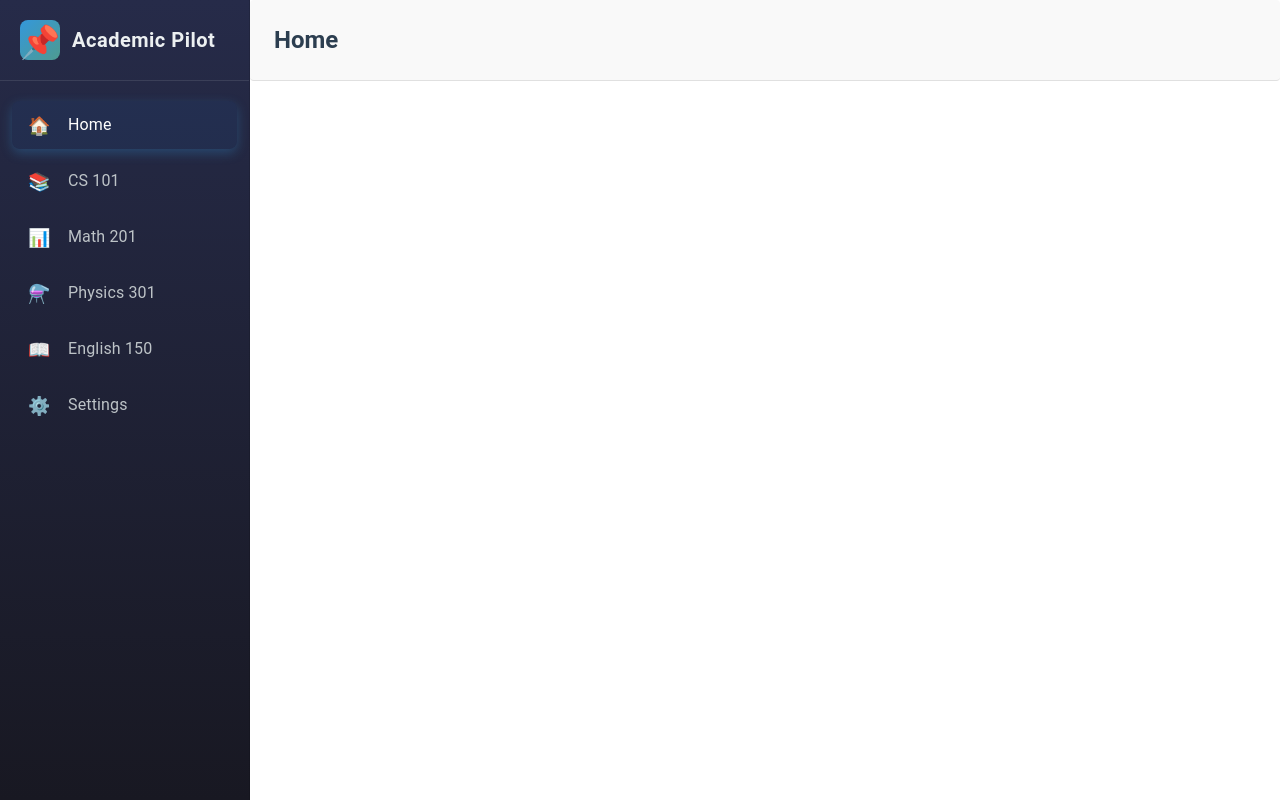
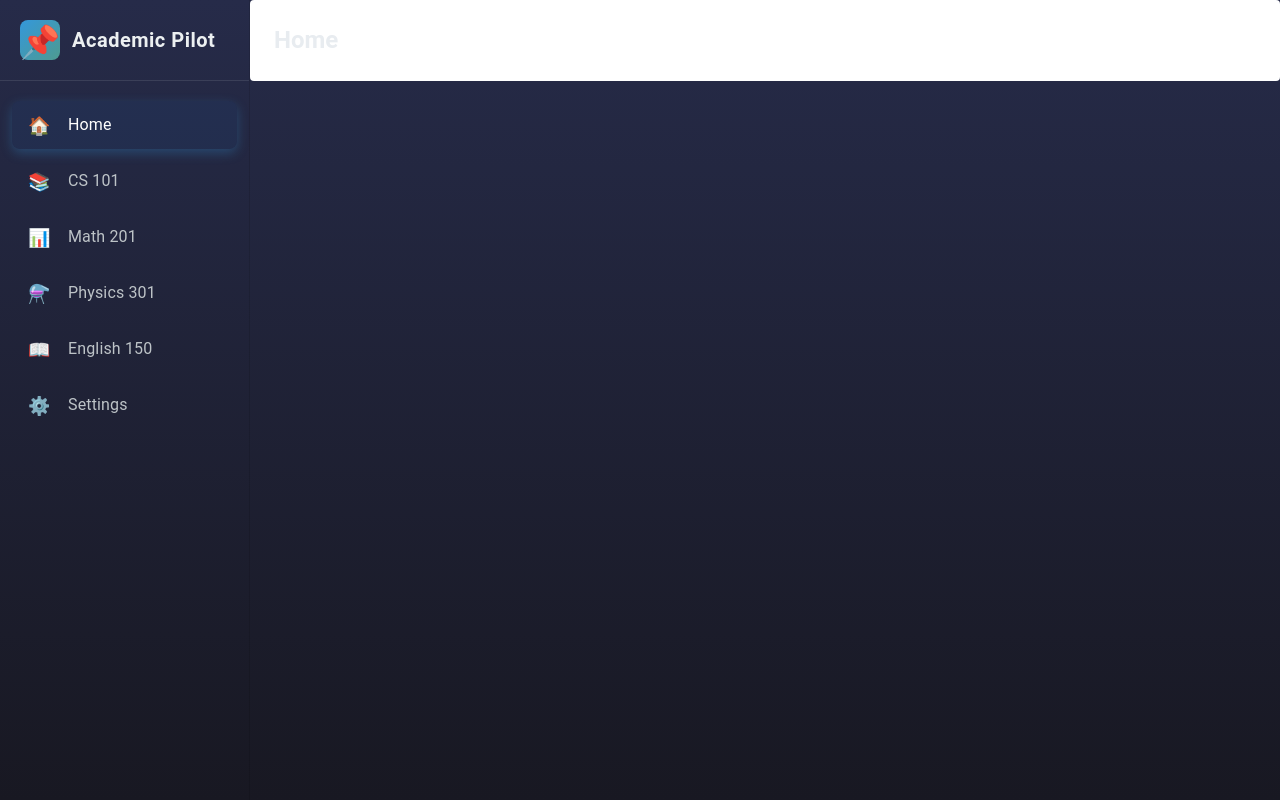
Before and after one commit to jacomemateo/hackumbc2026-mini, a React (Vite) app in the folder web/: page / in a window 1280 px wide. Built offline with nearby package versions, Linux system fonts and the light colour scheme.

Commit message:
add MUI icons and implement file upload functionality in Template component

```diff
--- a/web/package.json
+++ b/web/package.json
@@ -12,6 +12,7 @@
   "dependencies": {
     "@emotion/react": "^11.14.0",
     "@emotion/styled": "^11.14.1",
+    "@mui/icons-material": "^9.0.0",
     "@mui/material": "^9.0.0",
     "react": "^19.2.4",
     "react-dom": "^19.2.4"
--- a/web/src/components/Template.tsx
+++ b/web/src/components/Template.tsx
@@ -1,4 +1,4 @@
-import { useState } from "react";
+import { useState, useRef } from "react";
 import {
   Box,
   Drawer,
@@ -8,6 +8,7 @@ import {
   ListItemText,
   Typography,
   Paper,
+  Button,
 } from "@mui/material";
 
 interface NavItem {
@@ -19,6 +20,7 @@ interface NavItem {
 
 const Template = () => {
   const [activePage, setActivePage] = useState("home");
+  const fileInputRef = useRef<HTMLInputElement>(null);
 
   const pages: NavItem[] = [
     {
@@ -60,6 +62,20 @@ const Template = () => {
   ];
 
   const DRAWER_WIDTH = 250;
+
+  const handleUploadClick = () => {
+    fileInputRef.current?.click();
+  };
+
+  const handleFileChange = (event: React.ChangeEvent<HTMLInputElement>) => {
+    const files = event.target.files;
+    if (files) {
+      Array.from(files).forEach((file) => {
+        console.log("File uploaded:", file.name);
+        // Handle file upload here
+      });
+    }
+  };
 
   return (
     <Box sx={{ display: "flex", height: "100vh", width: "100%" }}>
@@ -143,7 +159,6 @@ const Template = () => {
                     : "none",
                 "&:hover": {
                   backgroundColor: "rgba(78, 154, 144, 0.2)",
-
                 },
                 "& .MuiListItemIcon-root": {
                   color: "inherit",
@@ -151,9 +166,7 @@ const Template = () => {
                 },
               }}
             >
-              <ListItemIcon sx={{ fontSize: "18px" }}>
-                {page.icon}
-              </ListItemIcon>
+              <ListItemIcon sx={{ fontSize: "18px" }}>{page.icon}</ListItemIcon>
               <ListItemText
                 primary={page.label}
                 primaryTypographyProps={{
@@ -171,7 +184,7 @@ const Template = () => {
           flex: 1,
           display: "flex",
           flexDirection: "column",
-          background: "#ffffff",
+          background: `linear-gradient(180deg, #262B49 0%, #181822 100%)`,
           overflow: "hidden",
         }}
       >
@@ -180,15 +193,16 @@ const Template = () => {
           elevation={0}
           sx={{
             padding: "24px",
-            borderBottom: "1px solid #e0e0e0",
-            backgroundColor: "#f9f9f9",
+            // borderBottom: "1px solid #e0e0e0",
+            borderBottom: "1px solid rgba(255, 255, 255, 0.1)",
+            background: `linear-gradient(#262B49 )`,
           }}
         >
           <Typography
             variant="h5"
             sx={{
               margin: 0,
-              color: "#2c3e50",
+              color: "#e8ecf0",
               fontSize: "24px",
               fontWeight: 600,
             }}
@@ -203,8 +217,41 @@ const Template = () => {
             flex: 1,
             padding: "24px",
             overflowY: "auto",
+            display: "flex",
+            flexDirection: "column",
+            gap: "16px",
           }}
-        />
+        >
+          {/* Upload Syllabus Button - Only show for course pages */}
+          {(activePage === "course-cs101" ||
+            activePage === "course-math201" ||
+            activePage === "course-physics301" ||
+            activePage === "course-eng150") && (
+            <Button
+              variant="contained"
+              onClick={handleUploadClick}
+              sx={{
+                alignSelf: "flex-start",
+                backgroundColor: "#3498db",
+                "&:hover": {
+                  backgroundColor: "#2980b9",
+                },
+              }}
+            >
+              ⬆ Upload Syllabus
+            </Button>
+          )}
+
+          {/* Hidden File Input */}
+          <input
+            ref={fileInputRef}
+            type="file"
+            onChange={handleFileChange}
+            multiple
+            style={{ display: "none" }}
+            accept=".pdf,.doc,.docx,.txt"
+          />
+        </Box>
       </Box>
     </Box>
   );
```
Also changed, not shown: 1 other file (tests, documents, lock files or other folders).
